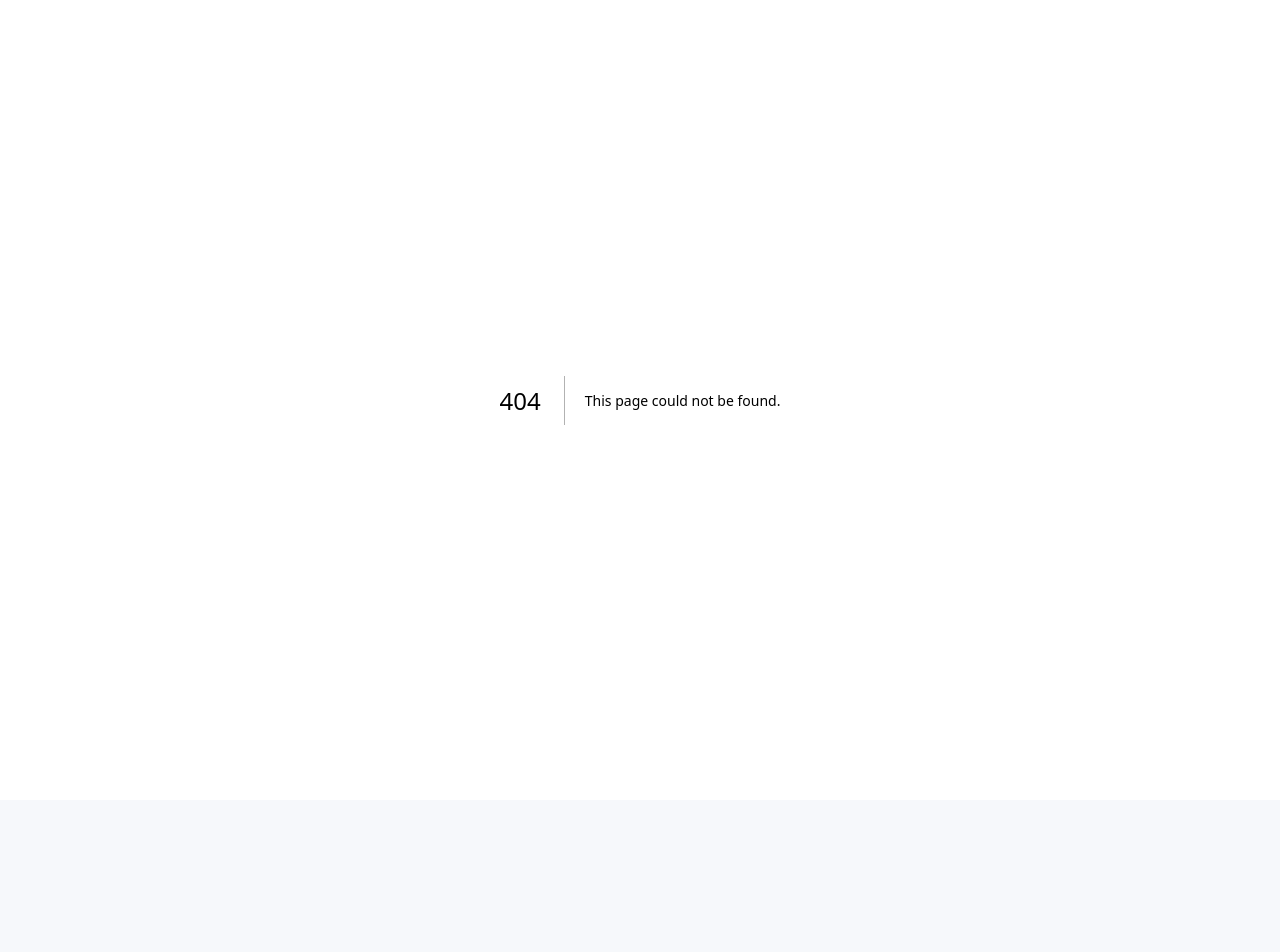
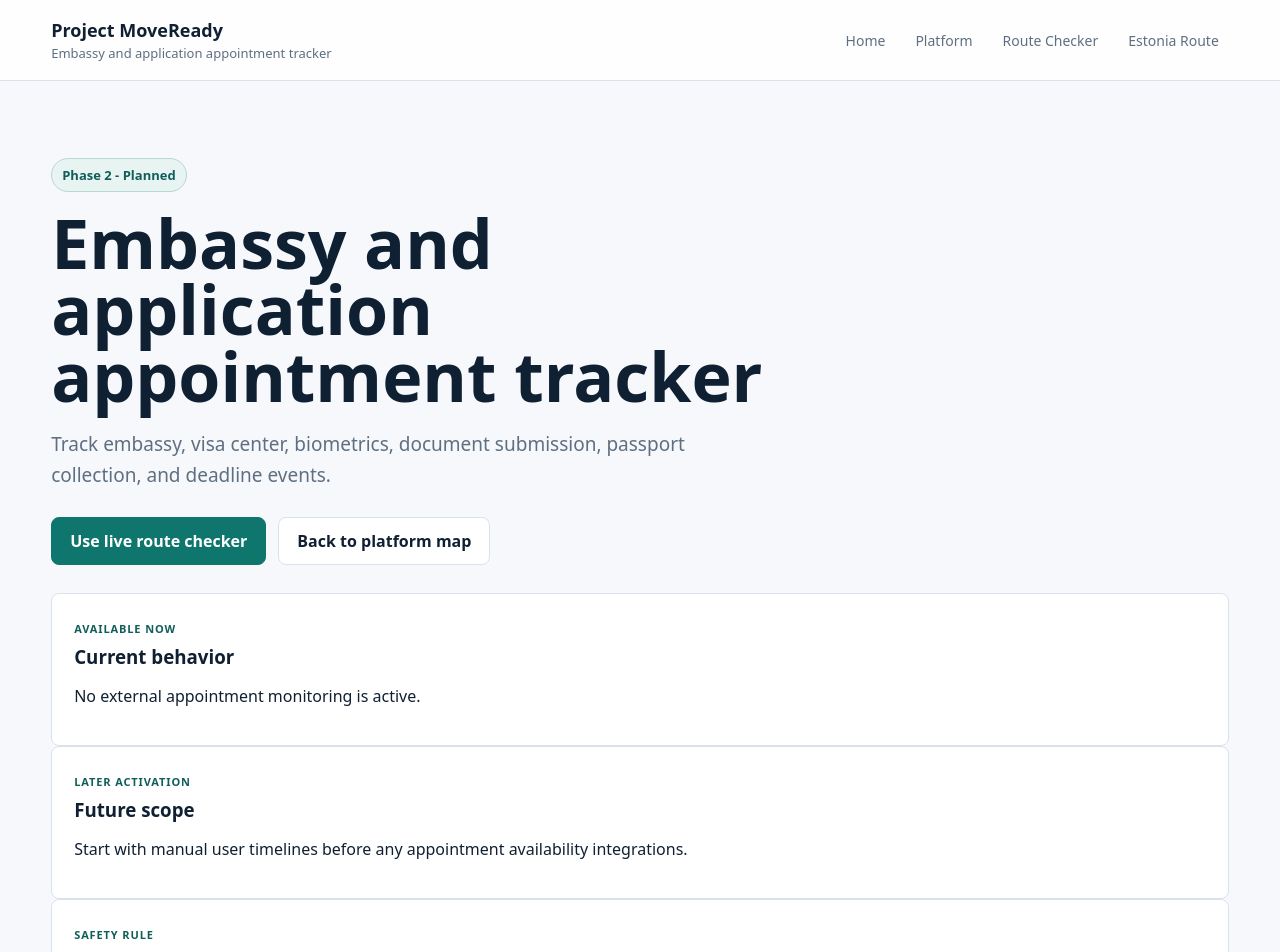
Before and after one commit to SirBM201/SirBM201-moveready-frontend, a Next.js app: page /platform/appointments in a window 1280 px wide. Before the commit this address had no page. Shown: the top 952 px of the page. Before the commit the page ends 800 px from the top, so only its background shows below. Built offline with nearby package versions, Linux system fonts and the light colour scheme.

Commit message:
Add platform module detail pages

```diff
--- /dev/null
+++ b/app/platform/[slug]/page.tsx
@@ -0,0 +1,73 @@
+import { notFound } from "next/navigation";
+
+import { getPlatformModule, platformModules } from "@/lib/platformModules";
+
+const statusLabel = {
+  live: "Live now",
+  planned: "Planned",
+  partner_pending: "Partner pending",
+};
+
+export function generateStaticParams() {
+  return platformModules.map((module) => ({ slug: module.slug }));
+}
+
+export default async function PlatformModulePage({ params }: { params: Promise<{ slug: string }> }) {
+  const { slug } = await params;
+  const module = getPlatformModule(slug);
+
+  if (!module) {
+    notFound();
+  }
+
+  return (
+    <main className="page-shell">
+      <header className="topbar">
+        <a className="brand" href="/">
+          <strong>Project MoveReady</strong>
+          <span>{module.title}</span>
+        </a>
+        <nav className="nav" aria-label="Main navigation">
+          <a href="/">Home</a>
+          <a href="/platform">Platform</a>
+          <a href="/route-checker">Route Checker</a>
+          <a href="/routes/estonia-startup">Estonia Route</a>
+        </nav>
+      </header>
+
+      <section className="hero-band compact-hero">
+        <div className="hero-copy">
+          <span className="eyebrow">{module.phase} - {statusLabel[module.status]}</span>
+          <h1>{module.title}</h1>
+          <p className="lede">{module.summary}</p>
+          <div className="actions">
+            <a className="btn primary" href="/route-checker">Use live route checker</a>
+            <a className="btn" href="/platform">Back to platform map</a>
+          </div>
+        </div>
+      </section>
+
+      <section className="section no-top-pad">
+        <div className="platform-detail-grid">
+          <article className="detail-section">
+            <span className="overline">Available now</span>
+            <h3>Current behavior</h3>
+            <p>{module.now}</p>
+          </article>
+          <article className="detail-section">
+            <span className="overline">Later activation</span>
+            <h3>Future scope</h3>
+            <p>{module.later}</p>
+          </article>
+          <article className="detail-section">
+            <span className="overline">Safety rule</span>
+            <h3>No false availability</h3>
+            <p>
+              This module should stay clearly marked as planned until its database tables, admin review flow, provider integration, user opt-in, and audit logging are ready.
+            </p>
+          </article>
+        </div>
+      </section>
+    </main>
+  );
+}
```
